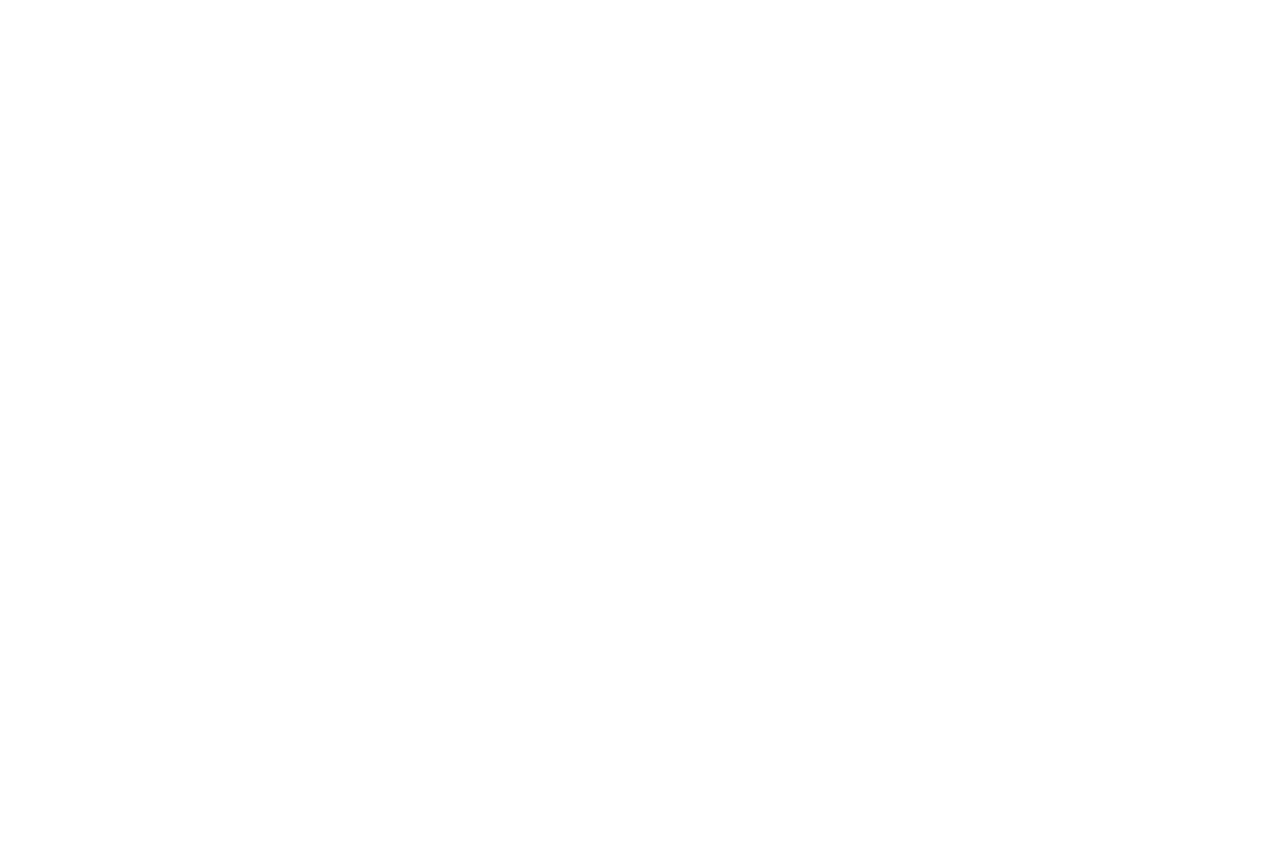
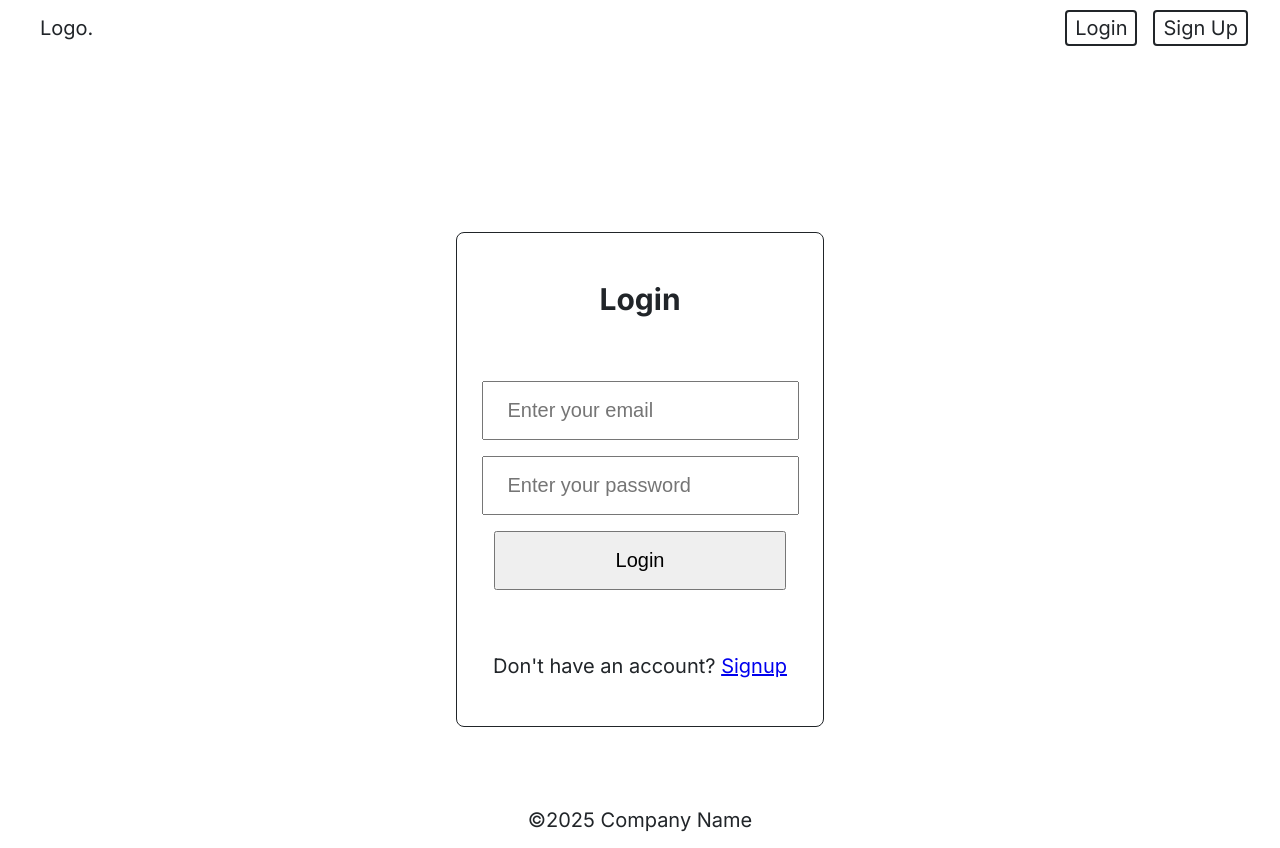
Before and after one commit to alex-bo7/362-project, a React (Vite) app in the folder frontend/: page /login in a window 1280 px wide. Before the commit this address had no page. Before the commit the page ends 800 px from the top, so only its background shows below. Built offline with nearby package versions, Linux system fonts and the light colour scheme.

Commit message:
Implemented Login & Signup Pages

```diff
--- a/frontend/src/App.tsx
+++ b/frontend/src/App.tsx
@@ -3,12 +3,16 @@
 import "./app.css";
 
 import HomePage from "./pages/HomePage";
+import LoginPage from "./pages/LoginPage";
+import SignupPage from "./pages/SignupPage";
 
 function App() {
   return (
     <BrowserRouter>
       <Routes>
         <Route path="/" element={<HomePage />} />
+        <Route path="/login" element={<LoginPage />} />
+        <Route path="/signup" element={<SignupPage />} />
       </Routes>
     </BrowserRouter>
   );
--- a/frontend/src/app.css
+++ b/frontend/src/app.css
@@ -34,6 +34,23 @@
   color: var(--secondary-color);
 }
 
+.main-full-height {
+  height: 92vh;
+  padding-top: 5.5rem;
+}
+
+@media (min-width: 768px) {
+  .main-full-height {
+    padding-top: 11rem;
+  }
+}
+
+@media (min-width: 1920px) {
+  .main-full-height {
+    padding-top: 18rem;
+  }
+}
+
 @media (min-width: 2560px) {
   body {
     max-width: 1440px;
--- /dev/null
+++ b/frontend/src/components/Forms/LoginForm.tsx
@@ -0,0 +1,23 @@
+import "./forms.css";
+
+export default function LoginForm() {
+  return (
+    <form className="form">
+      <h2 className="form-text">Login</h2>
+      <input
+        type="email"
+        placeholder="Enter your email"
+        className="form-input"
+      />
+      <input
+        type="password"
+        placeholder="Enter your password"
+        className="form-input"
+      />
+      <button className="form-btn">Login</button>
+      <p className="form-text">
+        Don't have an account? <a href="/signup">Signup</a>
+      </p>
+    </form>
+  );
+}
--- /dev/null
+++ b/frontend/src/components/Forms/SignupForm.tsx
@@ -0,0 +1,28 @@
+import "./forms.css";
+
+export default function SignupForm() {
+  return (
+    <form className="form">
+      <h2 className="form-text">Signup</h2>
+      <input
+        type="email"
+        placeholder="Enter your email"
+        className="form-input"
+      />
+      <input
+        type="password"
+        placeholder="Create a password"
+        className="form-input"
+      />
+      <input
+        type="password"
+        placeholder="Confirm your password"
+        className="form-input"
+      />
+      <button className="form-btn">Signup</button>
+      <p className="form-text">
+        Already have an account? <a href="/login">Login</a>
+      </p>
+    </form>
+  );
+}
--- /dev/null
+++ b/frontend/src/components/Forms/forms.css
@@ -0,0 +1,27 @@
+.form {
+  width: 368px;
+  display: flex;
+  flex-direction: column;
+  align-items: center;
+  justify-content: center;
+  gap: 1rem;
+  margin: 0 auto;
+
+  border: 1px solid var(--primary-color);
+  border-radius: 0.5rem;
+}
+
+.form-input {
+  font-size: inherit;
+  padding: 1rem 1.5rem;
+}
+
+.form-text {
+  padding: 3rem 1rem;
+}
+
+.form-btn {
+  width: 80%;
+  font-size: inherit;
+  padding: 1rem 2rem;
+}
--- a/frontend/src/components/Hero/Hero.tsx
+++ b/frontend/src/components/Hero/Hero.tsx
@@ -24,7 +24,7 @@
               </a>
             </li>
             <li>
-              <a href="/" className="page-btn-links">
+              <a href="/signup" className="page-btn-links">
                 Start Earning
               </a>
             </li>
--- a/frontend/src/components/Nav/Nav.tsx
+++ b/frontend/src/components/Nav/Nav.tsx
@@ -17,7 +17,11 @@
     <nav>
       <div className="page-component-padding nav">
         <ul className="nav-ul nav-list">
-          <li>Logo.</li>
+          <li>
+            <a href="/" className="page-btn-links home">
+              Logo.
+            </a>
+          </li>
           <li className="nav-icon menu-icon">
             <i
               className={`fa-solid ${
@@ -30,12 +34,12 @@
         {!isLoggedIn && (
           <ul className={`nav-ul menu-list ${showMenu ? "show" : "none"}`}>
             <li>
-              <a href="/" className="page-btn-links">
+              <a href="/login" className="page-btn-links">
                 Login
               </a>
             </li>
             <li>
-              <a href="/" className="page-btn-links">
+              <a href="/signup" className="page-btn-links">
                 Sign Up
               </a>
             </li>
--- a/frontend/src/components/Nav/nav.css
+++ b/frontend/src/components/Nav/nav.css
@@ -24,7 +24,8 @@
   margin-top: 1rem;
 }
 
-.page-btn-links.account {
+.page-btn-links.account,
+.page-btn-links.home {
   border: none;
 }
 
--- /dev/null
+++ b/frontend/src/pages/LoginPage.tsx
@@ -0,0 +1,15 @@
+import Footer from "../components/Footer/Footer";
+import LoginForm from "../components/Forms/LoginForm";
+import Nav from "../components/Nav/Nav";
+
+export default function LoginPage() {
+  return (
+    <>
+      <Nav />
+      <main className="main-full-height">
+        <LoginForm />
+      </main>
+      <Footer />
+    </>
+  );
+}
--- /dev/null
+++ b/frontend/src/pages/SignupPage.tsx
@@ -0,0 +1,15 @@
+import Footer from "../components/Footer/Footer";
+import Nav from "../components/Nav/Nav";
+import SignupForm from "../components/Forms/SignupForm";
+
+export default function SignupPage() {
+  return (
+    <>
+      <Nav />
+      <main className="main-full-height">
+        <SignupForm />
+      </main>
+      <Footer />
+    </>
+  );
+}
```
Also changed, not shown: frontend/src/pages/page.css (deleted).
